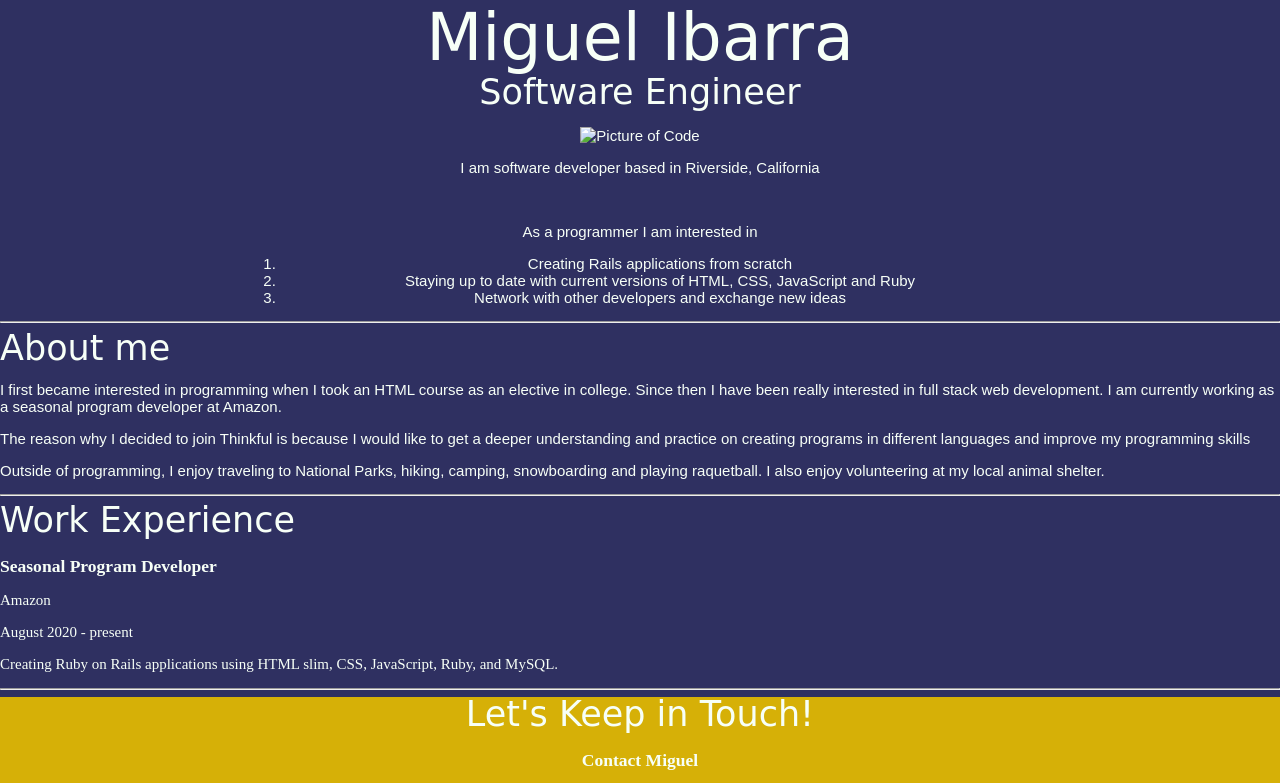
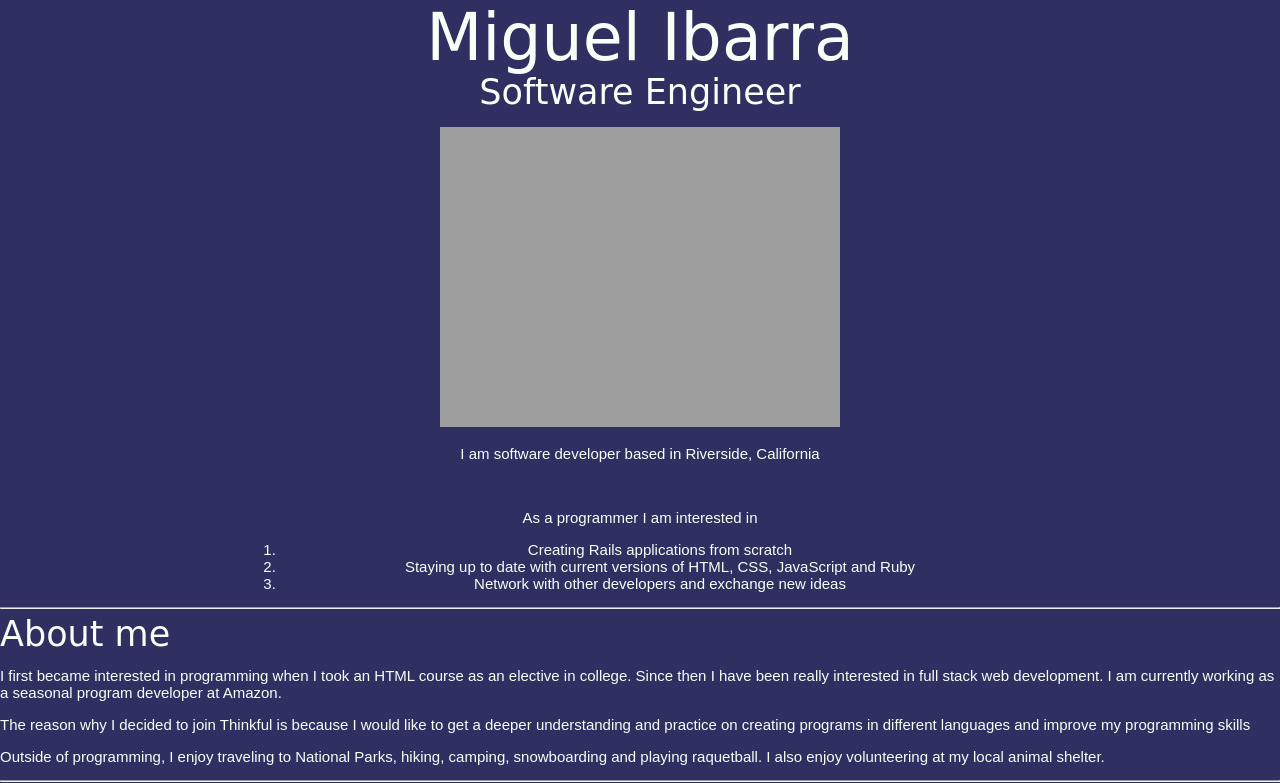
Before and after one commit to mibar0005/DarkvioletFrayedCodewarrior, a plain HTML site: page index.html in a window 1280 px wide. Shown: the top 783 px of the page. Drawn offline with Linux system fonts and the light colour scheme; the site is published under a folder, as on GitHub Pages, so addresses that start at the root find nothing.

Commit message:
changed the src for images

```diff
--- a/index.html
+++ b/index.html
@@ -15,7 +15,7 @@
           <h1>Miguel Ibarra</h1>
           <h2>Software Engineer</h2>
           <br />
-          <img src="/images/Codepic.jpg" alt="Picture of Code" width="400px">
+          <img src="images/Codepic.jpg" alt="Picture of Code" width="400px">
             <p> I am software developer based in Riverside, California </p>
             <br />
             <p> As a programmer I am interested in </p>
```
Lines whose indentation alone changed are shown as unchanged.
